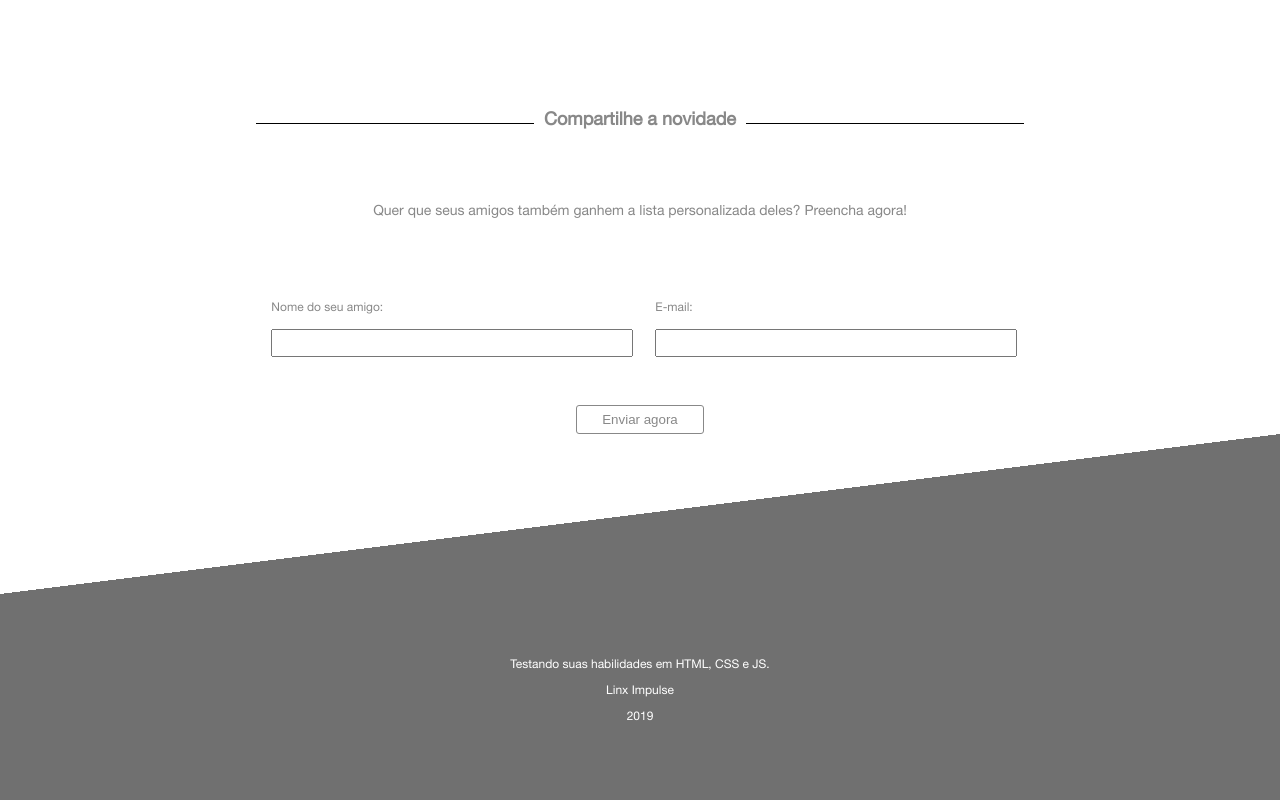
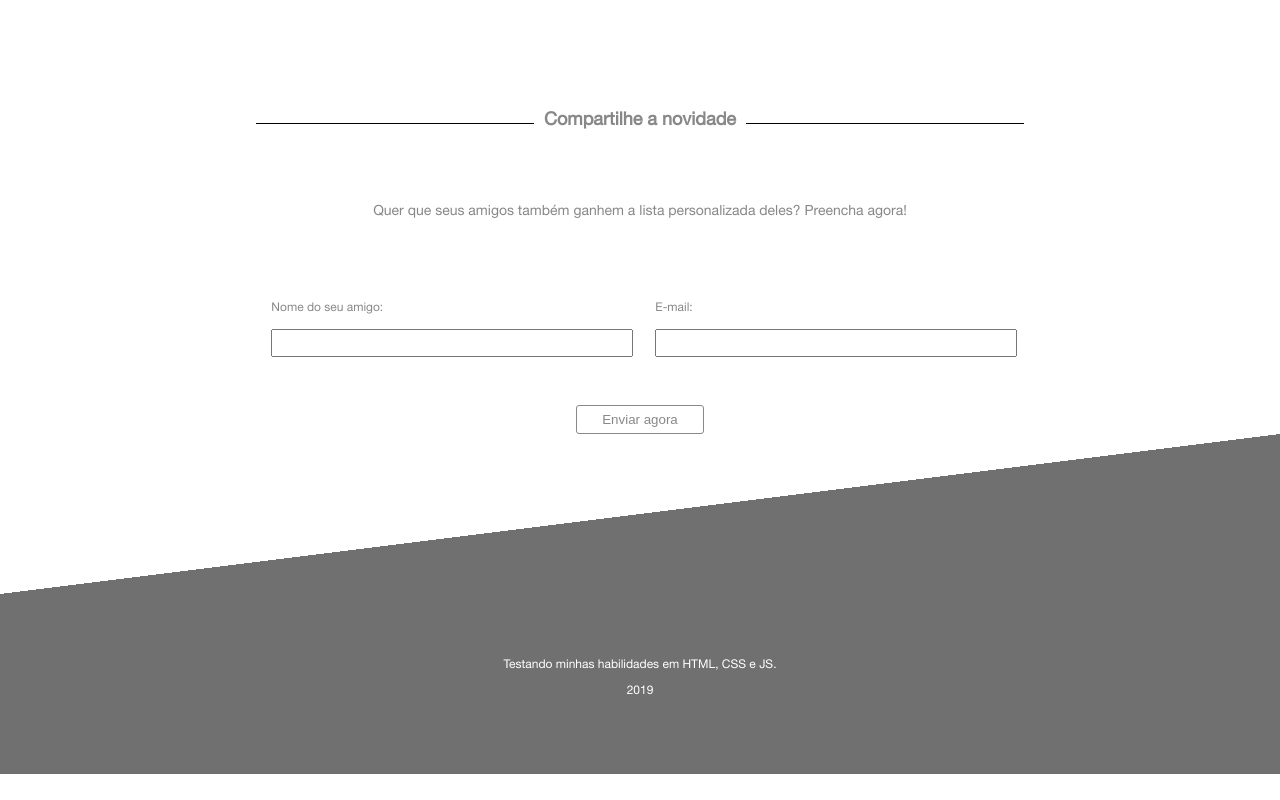
Before and after one commit to robertaavila/products_api, a plain HTML site: page index.html in a window 1280 px wide. Shown: the part 934-1734 px from the top of the page. After the commit the page ends 1708 px from the top, so only its background shows below. Drawn offline with Linux system fonts and the light colour scheme; no server answers.

Commit message:
Ajustes no rodapé.

```diff
--- a/index.html
+++ b/index.html
@@ -139,10 +139,7 @@
     </div>
     <div class="footer__text">
         <p>
-            Testando suas habilidades em HTML, CSS e JS.
-        </p>
-        <p>
-            Linx Impulse
+            Testando minhas habilidades em HTML, CSS e JS.
         </p>
         <p>
             2019
```
